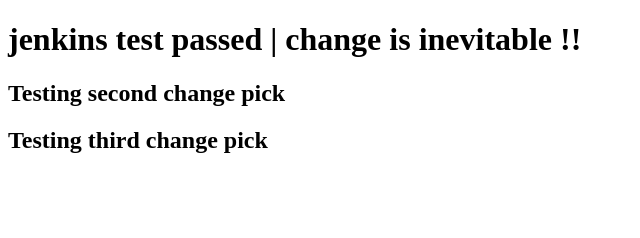
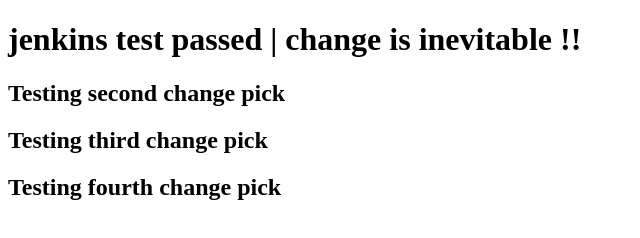
Before and after one commit to Imukua/Jenkins-practise, a website: page app/public/index.html in a window 1280 px wide. Shown: the whole page, without its empty margins (0-640 px from the left). Drawn offline with Linux system fonts and the light colour scheme.

Commit message:
Update index.html with additional change pick test

```diff
--- a/app/public/index.html
+++ b/app/public/index.html
@@ -10,6 +10,7 @@
     <h1>jenkins test passed | change is inevitable !!</h1>
     <h2>Testing second change pick</h2>
     <h2>Testing third change pick</h2>
+    <h2>Testing fourth change pick</h2>
 
 </body>
 </html>
```
